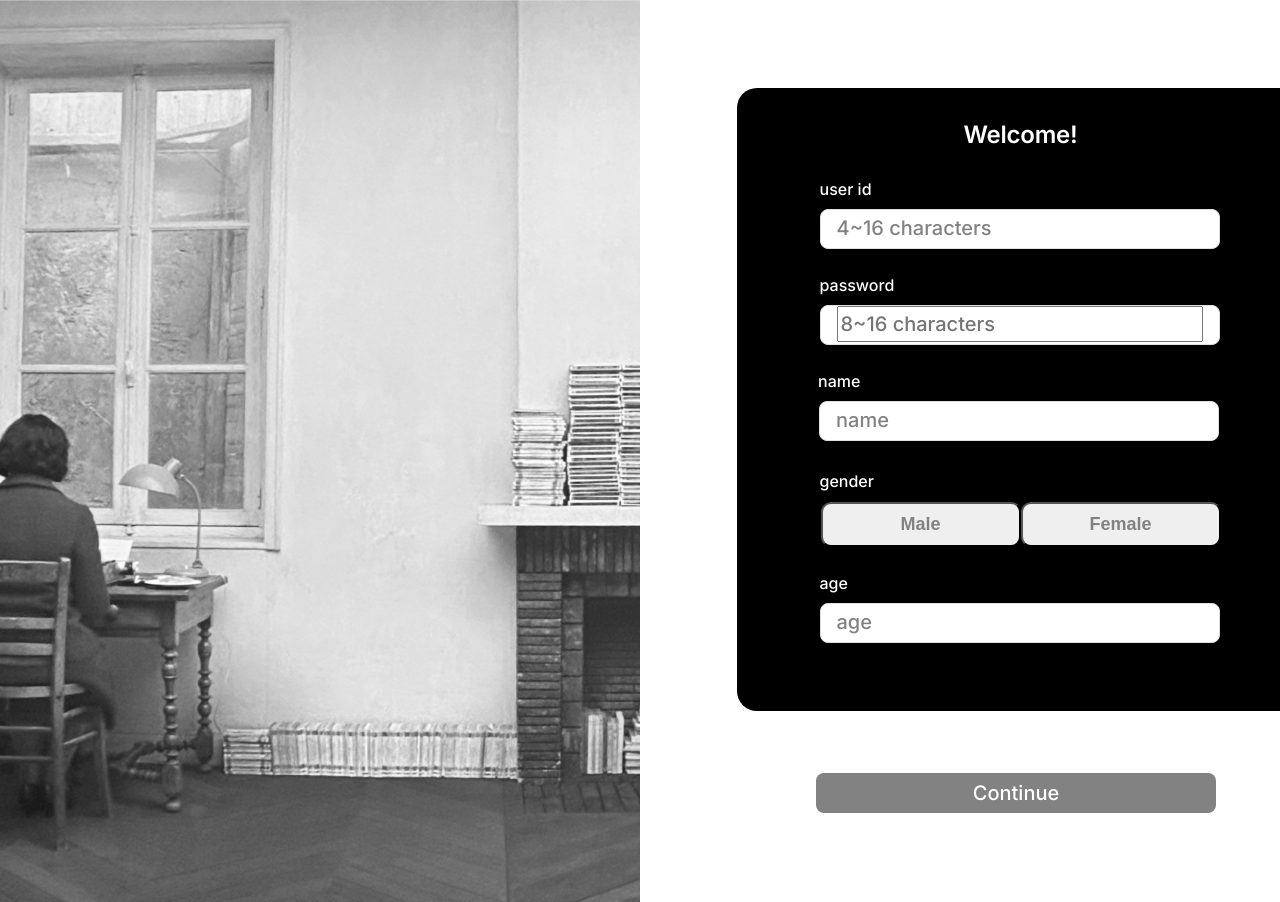
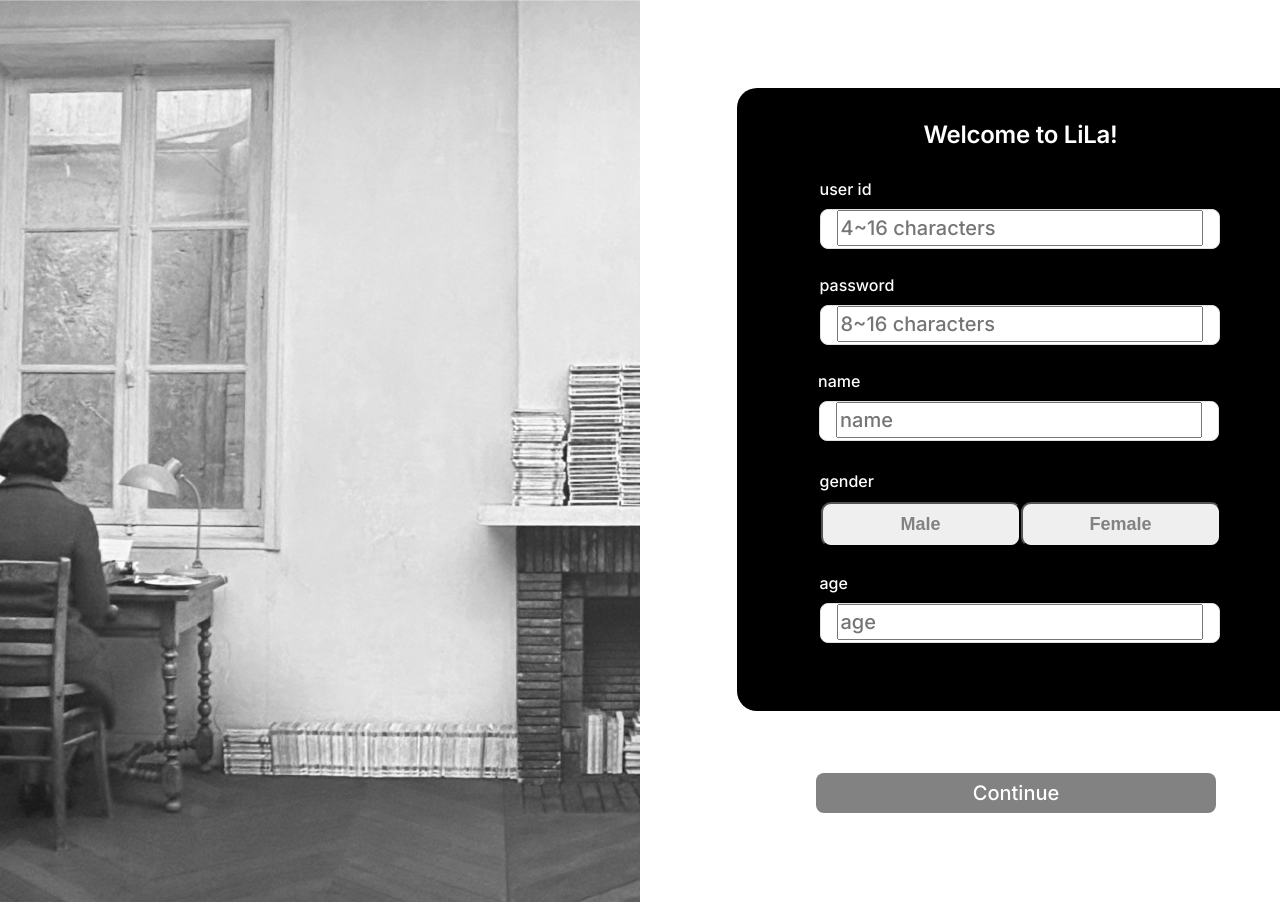
Before and after one commit to baerini/capstone_lila, a Flask app: page /signup in a window 1280 px wide; the page is wider, and only the part inside the window is pictured. Run offline with Flask 3, Linux system fonts and the light colour scheme; some libraries are stand-ins or nearby versions.

Commit message:
Update information.html

```diff
--- a/backend/templates/information.html
+++ b/backend/templates/information.html
@@ -2,8 +2,6 @@
 <html>
   <head>
     <meta charset="utf-8" />
-    <!--<meta name=description content="This site was generated with Anima. www.animaapp.com"/>-->
-    <!-- <link rel="shortcut icon" type=image/png href="https://animaproject.s3.amazonaws.com/home/favicon.png" /> -->
     <meta name="viewport" content="width=1440, maximum-scale=1.0" />
     <link rel="shortcut icon" type="image/png" href="https://animaproject.s3.amazonaws.com/home/favicon.png" />
     <meta name="og:type" content="website" />
@@ -11,23 +9,19 @@
     <link rel="stylesheet" type="text/css" href="{{ url_for('static', filename='css/information.css') }}">
     <link rel="stylesheet" type="text/css" href="{{ url_for('static', filename='css/styleguide.css') }}">
     <link rel="stylesheet" type="text/css" href="{{ url_for('static', filename='css/globals.css') }}">
-    <!-- <link rel="stylesheet" type="text/css" href="css/information.css" />
-    <link rel="stylesheet" type="text/css" href="css/styleguide.css" />
-    <link rel="stylesheet" type="text/css" href="css/globals.css" /> -->
   </head>
   <body style="margin: 0; background: #ffffff">
     <input type="hidden" id="anPageName" name="page" value="information" />
     <div class="container-center-horizontal">
       <div class="information screen">
         <img class="contact-bg-1" src="{{ url_for('static', filename='img/contact-bg-1.png') }}" alt="contact-bg 1" />
-        <!-- <img class="contact-bg-1" src="img/contact-bg-1.png" alt="contact-bg 1" /> -->
         <div class="flex-col">
           <div class="content">
-            <div class="copy"><h1 class="title inter-semi-bold-white-24px">Welcome!</h1></div>
+            <div class="copy"><h1 class="title inter-semi-bold-white-24px">Welcome to LiLa!</h1></div>
             <div class="group">
               <div class="user-id small-text">user id</div>
               <div class="field field-2">
-                <div id="id" contenteditable="true" class="label body-text">4~16 characters</div>
+                <input type="text" id="id" class="label body-text" placeholder="4~16 characters">
               </div>
             </div>
             <div class="group">
@@ -37,7 +31,7 @@
             <div class="group-3">
               <div class="flex-col-1 small-text">
                 <div class="place">name</div>
-                <div class="field-1 field-2"><div id="name" contenteditable="true" class="label body-text">name</div></div>
+                <div class="field-1 field-2"><input type="text" id="name" class="label body-text" placeholder="name"></div>
                 <div class="gender">gender</div>
               </div>
             </div>
@@ -47,10 +41,10 @@
             </div>
             <div class="group">
               <div class="age small-text">age</div>
-              <div class="field field-2"><div id="age" contenteditable="true" class="label body-text">age</div></div>
+              <div class="field field-2"><input type="text" id="age" class="label body-text" placeholder="age"></div>
             </div>
           </div>
-          <div class="button" style="cursor: pointer;" onclick="submit()"><div class="continue valign-text-middle body-text">Continue</div></div>
+          <div class="button" style="cursor: pointer;" onclick="handleSignupSubmit()"><div class="continue valign-text-middle body-text">Continue</div></div>
         </div>
       </div>
     </div>
```
